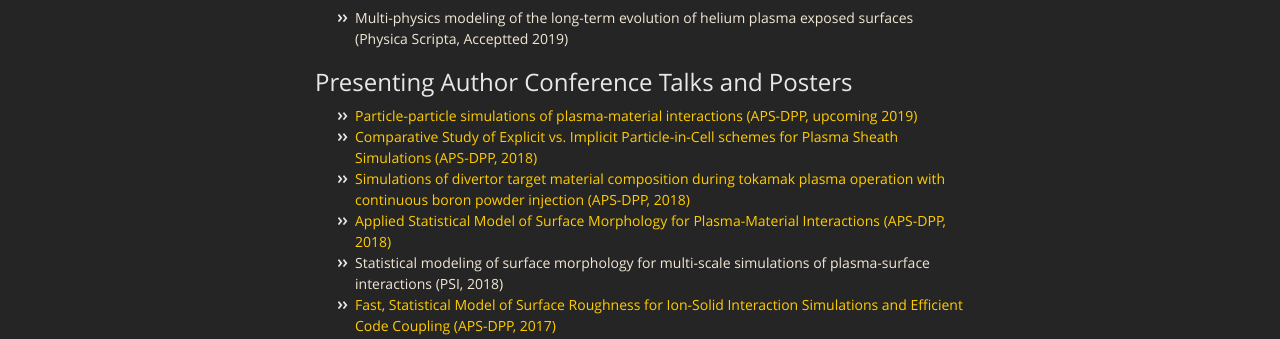
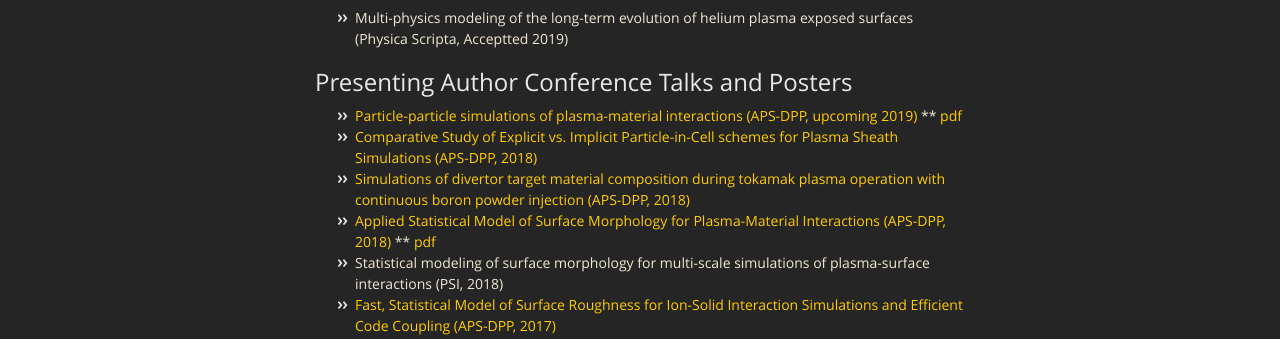
Before and after one commit to drobnyjt/test_jekyll, a Jekyll site: the page built from index.md, in a window 1280 px wide and 900 px high, scrolled down 602 px. Shown: the part 154-493 px from the top of the window. Built offline with Jekyll 4.4.1, drawn with Linux system fonts in a browser that asks for light colours; our own code applies the rules of GitHub Pages for plain Markdown files.

Commit message:
Update index.md

```diff
--- a/index.md
+++ b/index.md
@@ -26,9 +26,11 @@ layout: default
 
 ## Presenting Author Conference Talks and Posters
 * [Particle-particle simulations of plasma-material interactions (APS-DPP, upcoming 2019)](http://meetings.aps.org/Meeting/DPP19/Session/PO6.11)
+** [pdf](./APS_DPP_2019_Drobny.pdf)
 * [Comparative Study of Explicit vs. Implicit Particle-in-Cell schemes for Plasma Sheath Simulations (APS-DPP, 2018)](https://meetings.aps.org/Meeting/DPP18/Session/CP11.81)
 * [Simulations of divertor target material composition during tokamak plasma operation with continuous boron powder injection (APS-DPP, 2018)](https://meetings.aps.org/Meeting/DPP18/Session/JP11.93)
 * [Applied Statistical Model of Surface Morphology for Plasma-Material Interactions (APS-DPP, 2018)](https://meetings.aps.org/Meeting/DPP18/Session/NM9.7)
+** [pdf](./APS_DPP_2018_Drobny_Final.pptx.pdf)
 * Statistical modeling of surface morphology for multi-scale simulations of plasma-surface interactions (PSI, 2018)
 * [Fast, Statistical Model of Surface Roughness for Ion-Solid Interaction Simulations and Efficient Code Coupling (APS-DPP, 2017)](https://meetings.aps.org/Meeting/DPP17/Session/UO4.3)
 * [Dynamic Fractal TRIDYN: Modeling Surface Morphology and Composition Evolution under Ion Bombardment (APS-DPP 2016)](https://meetings.aps.org/Meeting/DPP16/Session/JP10.153)
```
